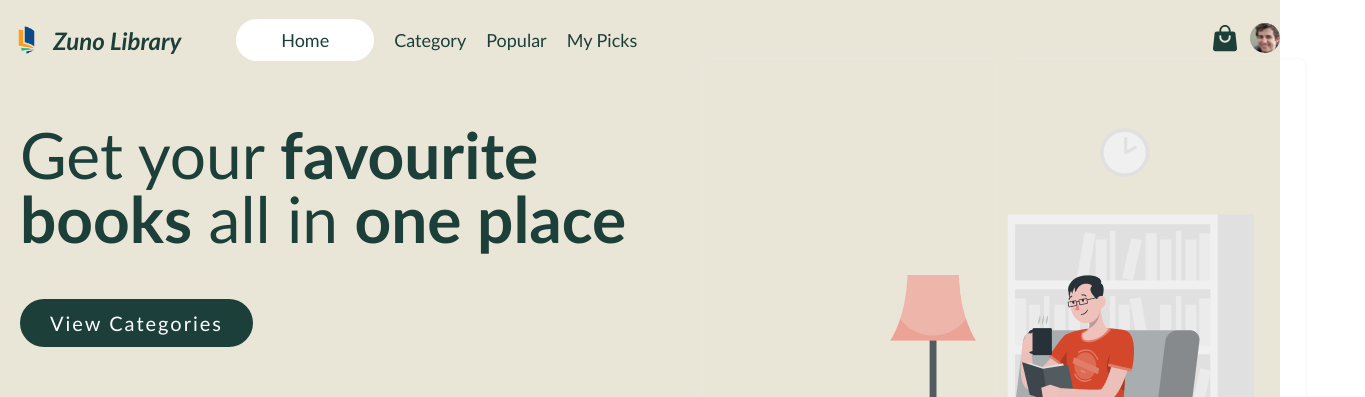
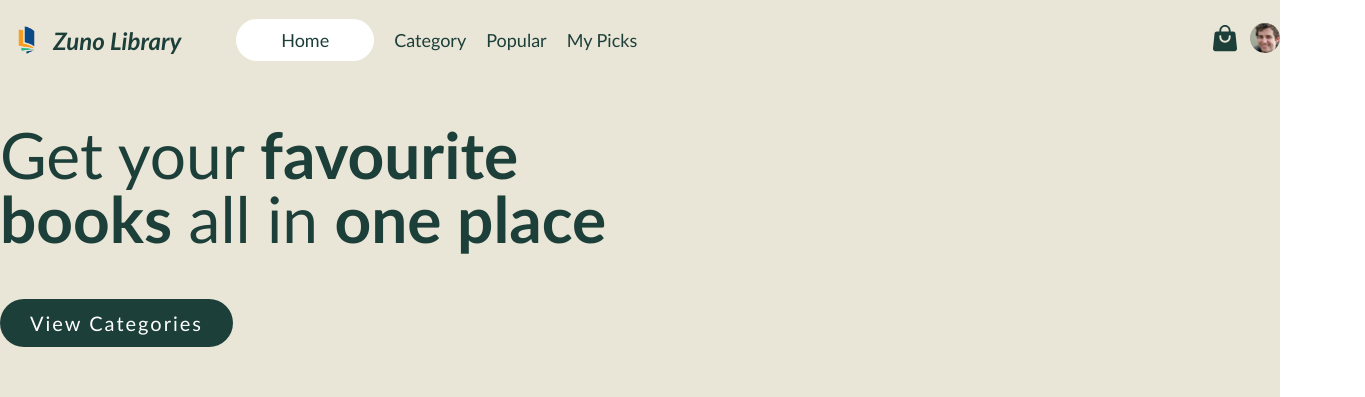
Before and after one commit to zechtz/zuno-bookshelf, a Vue app: page / in a window 1280 px wide. Shown: the top 397 px of the page, 1365 px wide, since content can reach past the window. Built offline with nearby package versions, Linux system fonts and the light colour scheme.

Commit message:
remove hero image from call for action component

```diff
--- a/src/components/Cta.vue
+++ b/src/components/Cta.vue
@@ -10,9 +10,6 @@
       </h1>
       <a href="#" class="button">View Categories</a>
     </div>
-    <div class="hero-image">
-      <img src="@/assets/images/man_on-chair.png" />
-    </div>
   </div>
 </template>
 
@@ -22,7 +19,6 @@ $button-border-radius: 50px;
 .cta-container {
   display: flex;
   justify-content: space-between;
-  padding: 0 20px 0 60px;
   width: $box-width;
   text-align: left;
 }
@@ -52,14 +48,4 @@ h1 {
   margin-top: 5px;
   font-family: "Gill Sans", sans-serif;
 }
-
-.hero-image {
-  position: relative;
-
-  img {
-    position: absolute;
-    top: -100px;
-    right: -65px;
-  }
-}
 </style>
```
